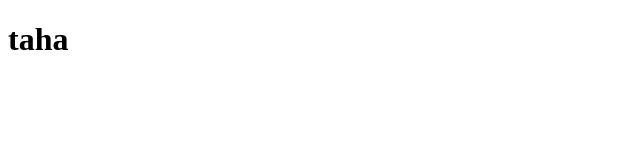
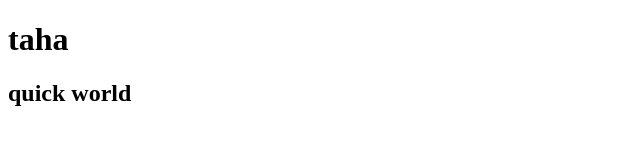
Before and after one commit to tahag17/1stGit, a plain HTML site: page index.html in a window 1280 px wide. Shown: the whole page, without its empty margins (0-640 px from the left). Drawn offline with Linux system fonts and the light colour scheme.

Commit message:
added quick world

```diff
--- a/index.html
+++ b/index.html
@@ -7,5 +7,6 @@
 </head>
 <body>
     <h1>taha</h1>
+    <h2>quick world</h2>
 </body>
 </html>
```
